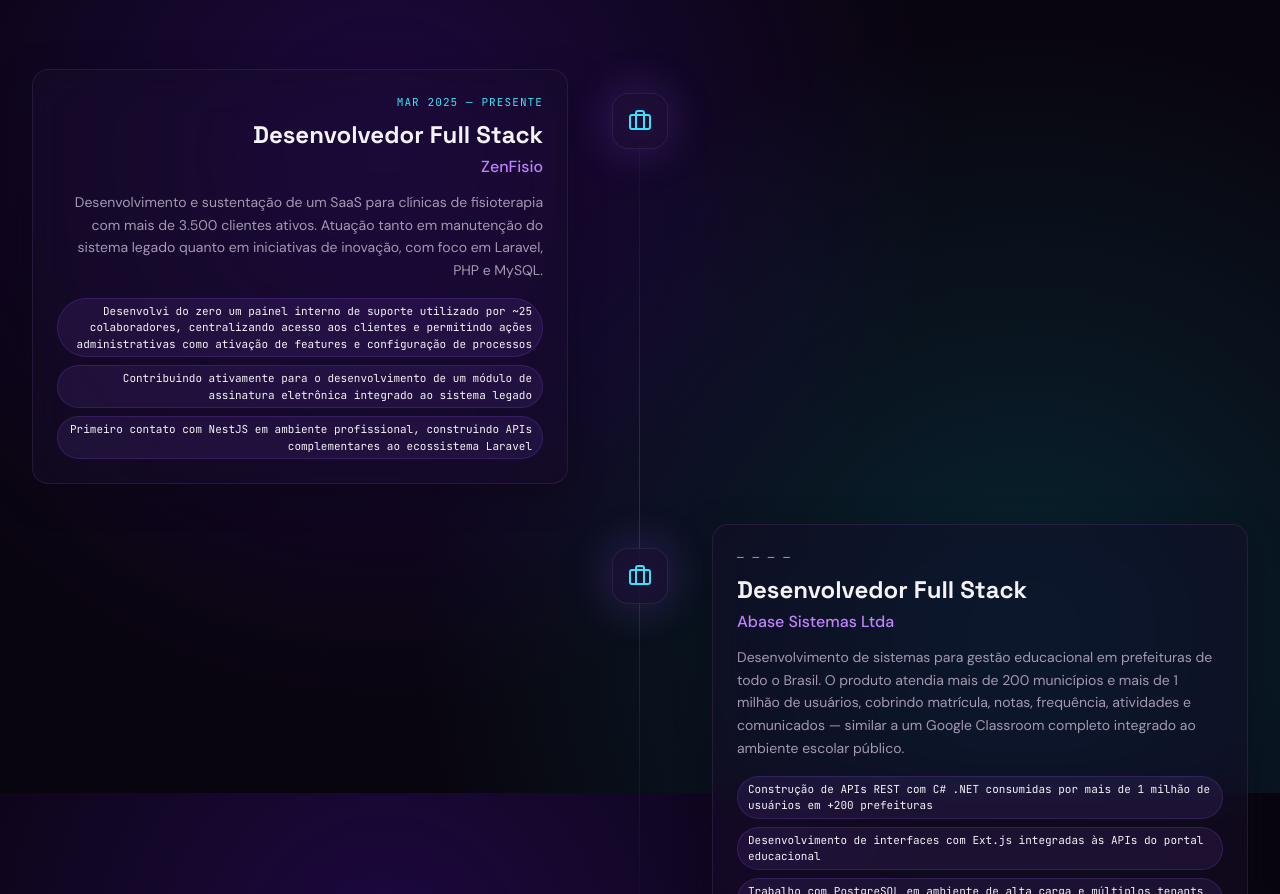
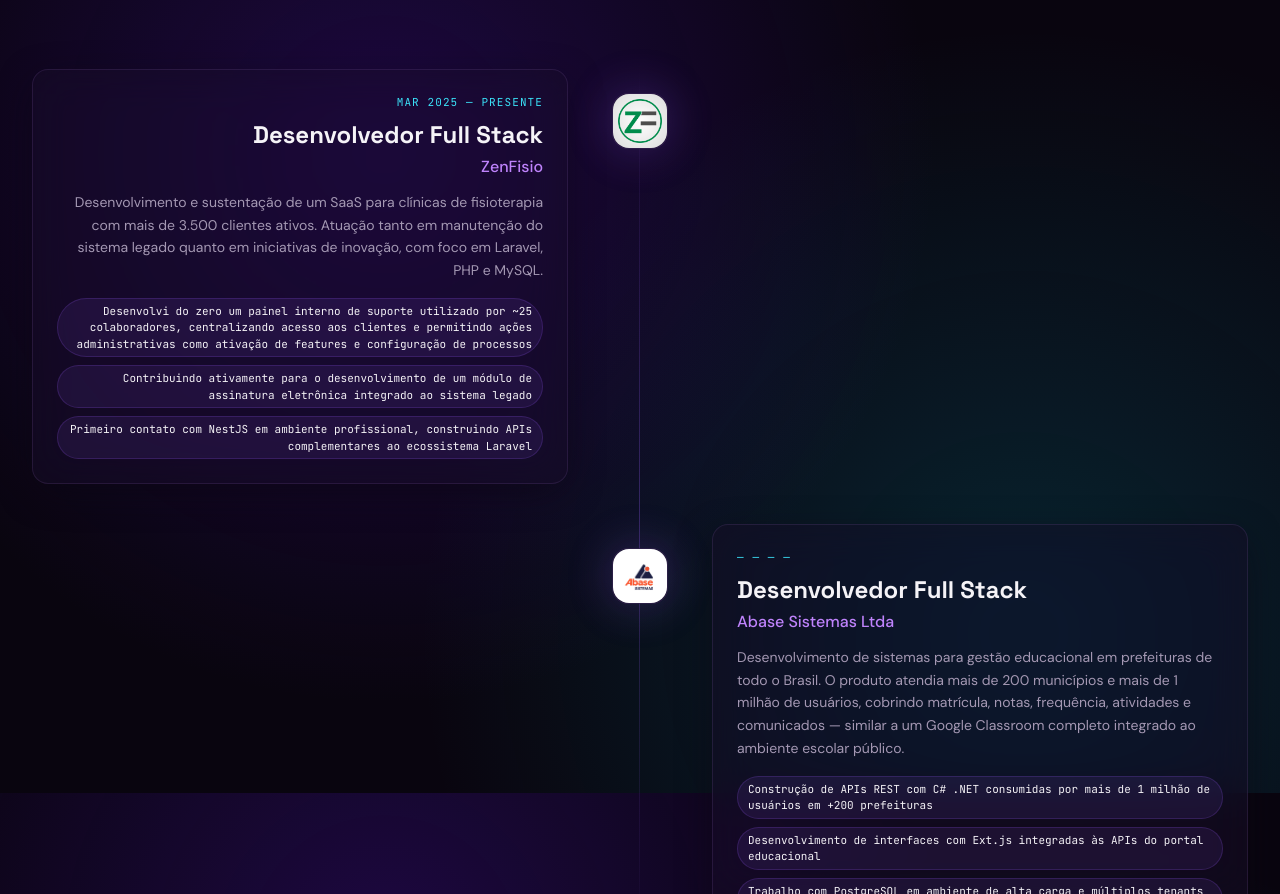
Before and after one commit to Luan-Neumann-Dev/portfolio, a React (Vite) app: page / in a window 1280 px wide. Shown: the part 4007-4901 px from the top of the page. Built offline with nearby package versions, Linux system fonts and the light colour scheme.

Commit message:
chore: add company images

```diff
--- a/src/components/sections/Experience.tsx
+++ b/src/components/sections/Experience.tsx
@@ -1,6 +1,13 @@
 import { motion } from "framer-motion"
 import { experiences } from "@/data/profile"
-import { Briefcase } from "lucide-react"
+
+import c1 from "@/assets/company-1.png";
+import c2 from "@/assets/company-2.png";
+
+const logos: Record<string, string> = {
+  "company-1": c1,
+  "company-2": c2,
+};
 
 const Experience = () => {
   return (
@@ -39,8 +46,15 @@
                   <div className="absolute left-0 md:left-1/2 top-6 md:-translate-x-1/2 z-10">
                     <div className="relative">
                       <div className="absolute inset-0 bg-primary/40 blur-xl rounded-full animate-pulse-glow" />
-                      <div className="relative w-14 h-14 rounded-2xl glass flex items-center justify-center transition-transform">
-                        <Briefcase className="w-6 h-6 text-accent" />
+                      <div className="relative w-14 h-14 rounded-lg glass flex items-center justify-center transition-transform">
+                        <img
+                          src={logos[exp.logo]}
+                          alt={exp.company}
+                          className="w-full h-full object-contain rounded-lg"
+                          loading="lazy"
+                          width={56}
+                          height={56}
+                        />
                       </div>
                     </div>
                   </div>
--- a/src/data/profile.ts
+++ b/src/data/profile.ts
@@ -42,6 +42,7 @@
 export const experiences = [
   {
     company: "ZenFisio",
+    logo: "company-1",
     role: "Desenvolvedor Full Stack",
     period: "Mar 2025 — Presente",
     description:
@@ -54,6 +55,7 @@
   },
   {
     company: "Abase Sistemas Ltda",
+    logo: "company-2",
     role: "Desenvolvedor Full Stack",
     period: "— — — —",
     description:
```
Also changed, not shown: src/assets/company-1.png (added), src/assets/company-2.png (added).
